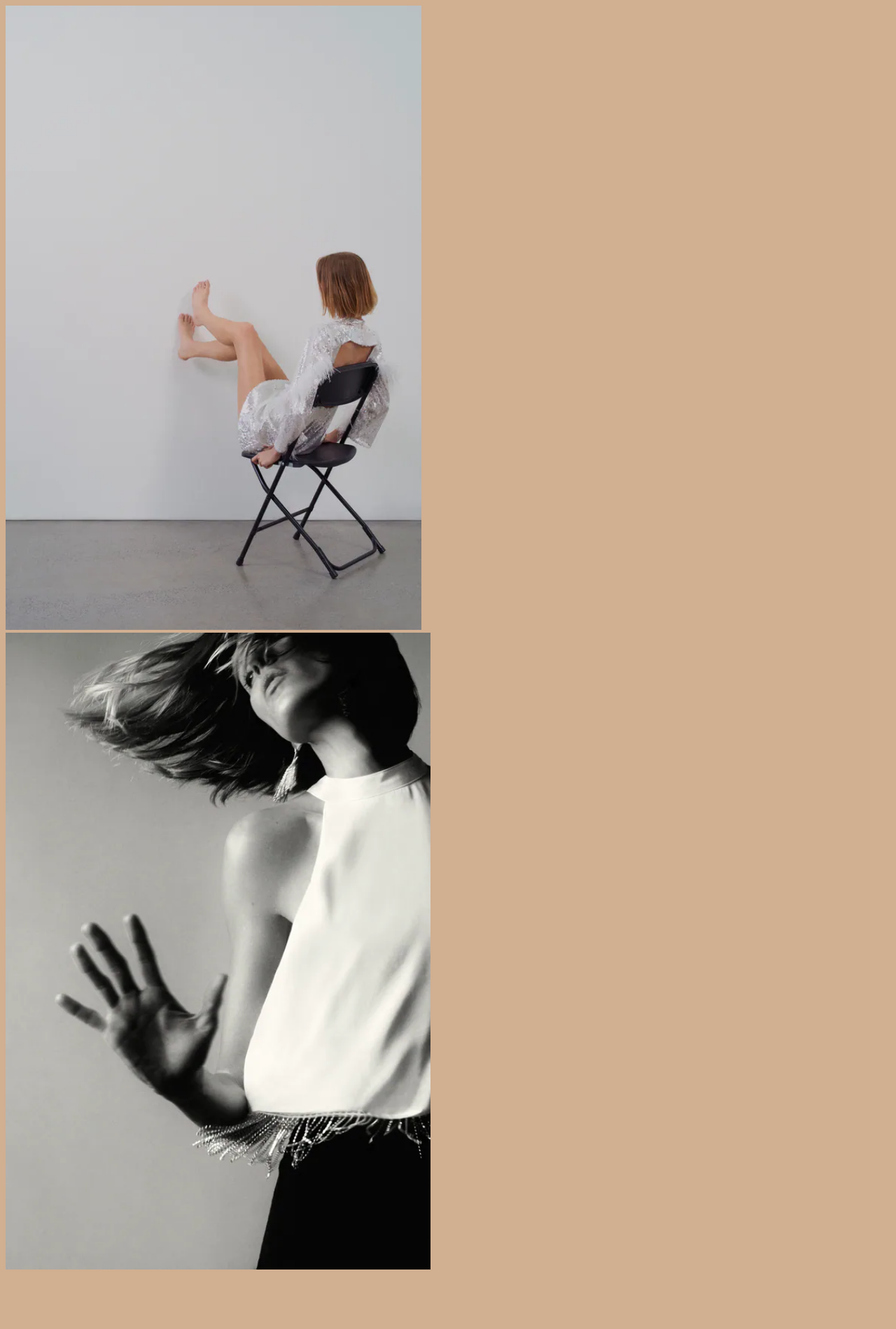
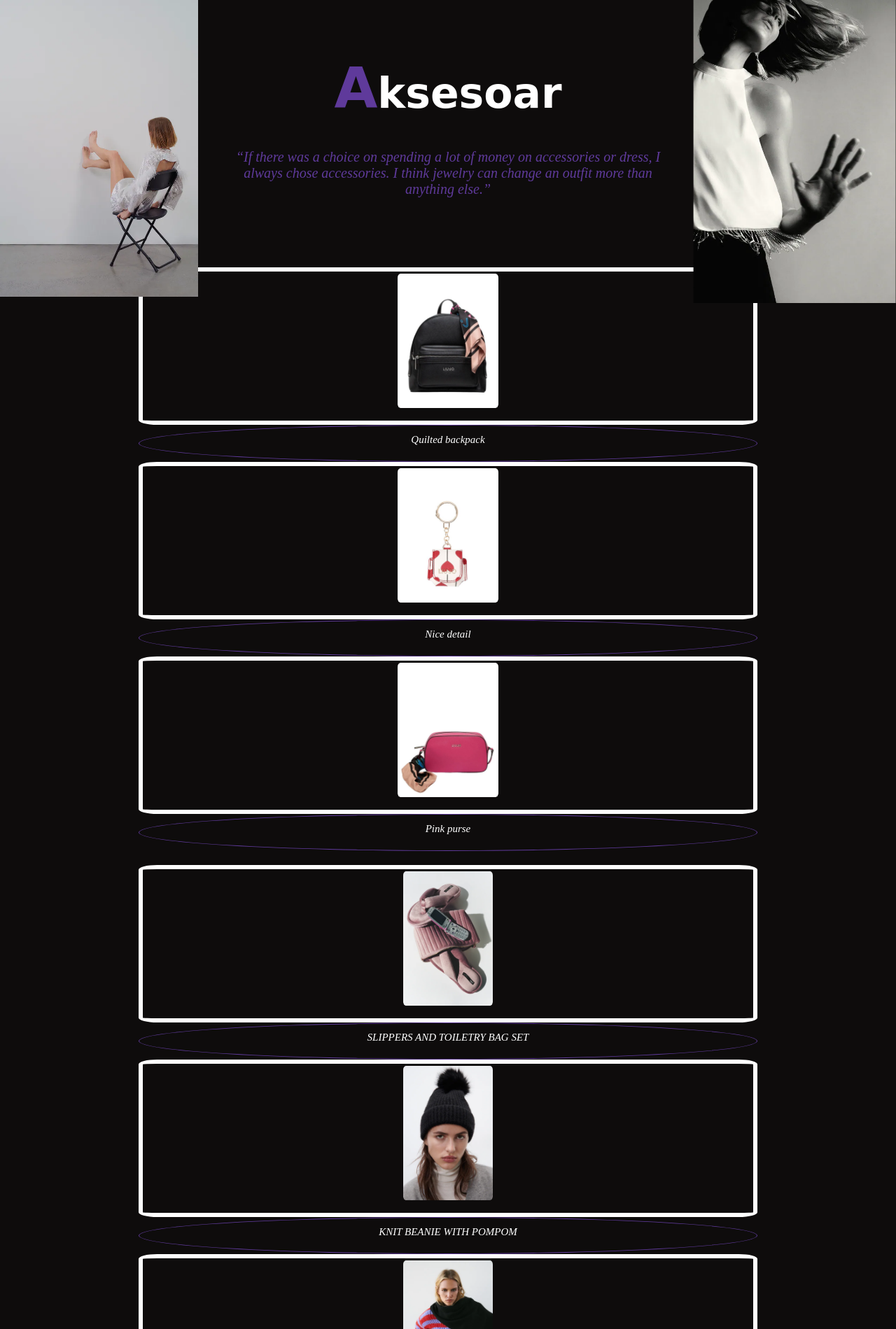
Before and after one commit to Ninaa25/bookcase, a PHP site: page /pages/nakit.php in a window 1280 px wide. Shown: the top 1899 px of the page at 70% size. Run offline with PHP 8.4, Linux system fonts and the light colour scheme; some web fonts are replaced.

Commit message:
css izmene

```diff
--- a/css/odeca.css
+++ b/css/odeca.css
@@ -1,5 +1,5 @@
 body{
-    background-color: #d1af91;
+    background-color: rgb(14, 12, 12);
     color: white;
 }
 
@@ -19,12 +19,12 @@ h3{
 
 h1 span{
     font-size: 80px;
-    color: #008282;
+    color: #5f3a9b;
 }
 
 #citat{
     margin-top: 30px;
-    color: #008282;
+    color: #5f3a9b;
     font-style: italic;
     width: 50%;
     text-align: center;
@@ -34,16 +34,18 @@ h1 span{
 }
 
 
-#gore-levo{
+#stolica{
+    width: 47%;
     top: 0;
     left: 0;
     position: absolute;
 }
 
-#gore-desno{
-    top: 0;
-    right: 0;
+#ruka{
+    width: 47%;
     position: absolute;
+    top: 0px;
+    right: 0px;
     transform: scaleX(-1);
 }
 
@@ -84,7 +86,7 @@ h1 span{
 
 .col-1{
     border-radius: 50%;
-    border: 1px solid #008282;
+    border: 1px solid #5f3a9b;
     margin: auto;
     padding: 7px;
 }
@@ -96,7 +98,7 @@ h1 span{
 
 .recenzije{
     border-top: 3px solid white;
-    background-color: #008282;
+    background-color: #5f3a9b;
     padding-bottom: 100px;
     text-align: center;
 }
@@ -148,7 +150,7 @@ hr{
 .tabela{
 
     padding-bottom: 20px;
-    background-color: #008282;
+    background-color: #5f3a9b;
 }
 
 #sakrivena_tabela{
@@ -158,12 +160,12 @@ hr{
 
 .pretraga{
     padding-bottom: 20px;
-    background-color: #008282;
+    background-color: #5f3a9b;
 }
 
 
 .prikazi_moje{
-    background-color: #008282;
+    background-color: #5f3a9b;
     text-align: center;
     padding-bottom: 20px;
 }
@@ -171,13 +173,13 @@ hr{
 
 #pretraga{
     display: none;
-    background-color: #008282;
+    background-color: #5f3a9b;
     text-align: center;
     padding-bottom: 20px;
 }
 
 #moja_tabela{
-    background-color: #008282;
+    background-color: #5f3a9b;
     /* display: none; */
     padding-bottom: 20px;
 }
@@ -200,13 +202,13 @@ hr{
 }
 
 .cont{
-    background-color: #008282;
+    background-color: #5f3a9b;
     text-align: center;
     padding-bottom: 20px;
 }
 
 #formpost{
-    background-color: #008282;
+    background-color: #5f3a9b;
     text-align: center;
     padding-bottom: 20px;
 }
--- a/pages/nakit.php
+++ b/pages/nakit.php
@@ -4,7 +4,7 @@
     <meta charset="UTF-8">
     <meta http-equiv="X-UA-Compatible" content="IE=edge">
     <meta name="viewport" content="width=device-width, initial-scale=1.0">
-    <title>Document</title>
+    <title>Aksesoari</title>
 
     <!-- h1 font -->
     <link href="https://fonts.googleapis.com/css2?family=Sansita+Swashed:wght@300&display=swap" rel="stylesheet">
@@ -13,7 +13,8 @@
 </head>
 <body>
     <?php
-    include "../classes/database.php";?>
+    include "../classes/database.php";
+    ?>
 
     <div id="stolica">
         <img src="../images/slika1.jpg" width="47%" alt="">
@@ -39,7 +40,7 @@
             </div>
             <div class="col-1"><p>Nice detail</p></div>
             <div class="col-3">
-                <img src="../images/slika9" alt="">
+                <img src="../images/slika9.jpg" alt="">
             </div>
             <div class="col-1"><p>Pink purse</p></div>
         </div>
--- a/pages/obuca.php
+++ b/pages/obuca.php
@@ -4,7 +4,7 @@
     <meta charset="UTF-8">
     <meta http-equiv="X-UA-Compatible" content="IE=edge">
     <meta name="viewport" content="width=device-width, initial-scale=1.0">
-    <title>Document</title>
+    <title>Obuca</title>
 
     <!-- h1 font -->
     <link href="https://fonts.googleapis.com/css2?family=Sansita+Swashed:wght@300&display=swap" rel="stylesheet">
--- a/pages/odeca.php
+++ b/pages/odeca.php
@@ -4,7 +4,7 @@
     <meta charset="UTF-8">
     <meta http-equiv="X-UA-Compatible" content="IE=edge">
     <meta name="viewport" content="width=device-width, initial-scale=1.0">
-    <title>Document</title>
+    <title>Odeća</title>
 
     <!-- h1 font -->
     <link href="https://fonts.googleapis.com/css2?family=Sansita+Swashed:wght@300&display=swap" rel="stylesheet">
```
